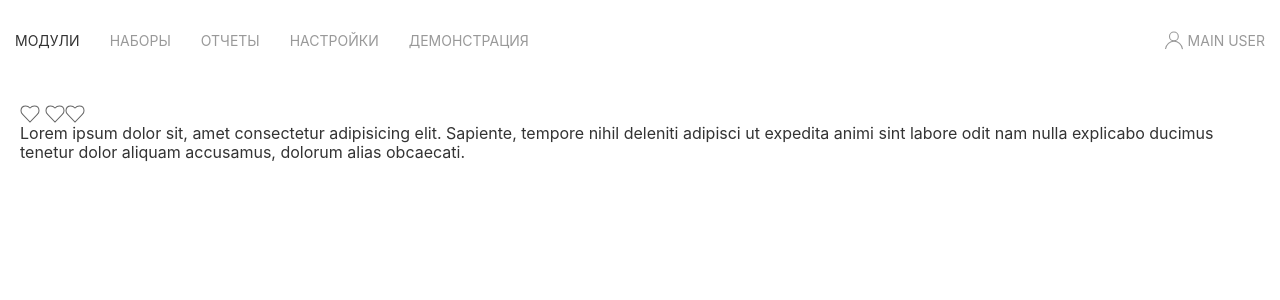
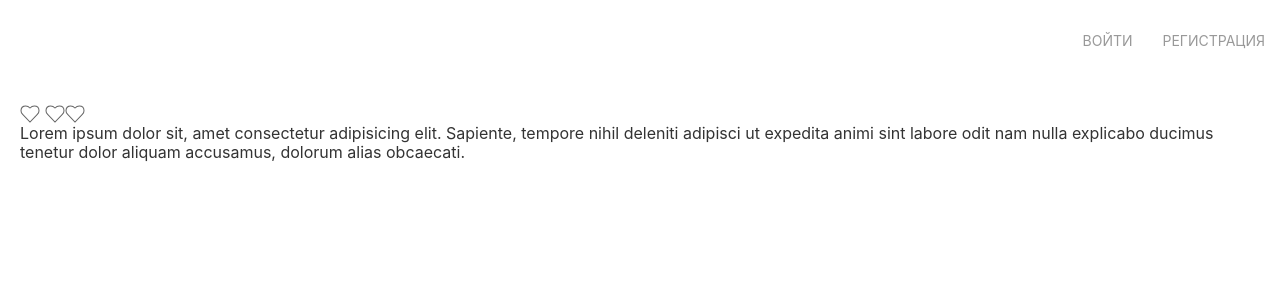
Before and after one commit to Efim27/djangochat, a Django app: page / in a window 1280 px wide. Shown: the top 300 px of the page. Run offline with Django 3.2, Linux system fonts and the light colour scheme.

Commit message:
Меню

```diff
--- a/main/templates/main/partials/header.html
+++ b/main/templates/main/partials/header.html
@@ -2,39 +2,26 @@
    <div class="uk-navbar-container uk-navbar-transparent nav__content" uk-navbar>
       <div class="uk-navbar-left">
          <ul class="uk-navbar-nav">
-            <li class="uk-active">
-               <a href="/line_modules/list">Модули</a>
-               <div class="uk-navbar-dropdown">
-                  <ul class="uk-nav uk-navbar-dropdown-nav">
-                     <li class="uk-active"><a href="/line_modules/list">Список</a></li>
-                     <li><a href="/line_modules/create">Добавить</a></li>
-                  </ul>
-               </div>
-            </li>
-            <li>
-               <a href="/datasets/list">Наборы</a>
-               <div class="uk-navbar-dropdown">
-                  <ul class="uk-nav uk-navbar-dropdown-nav">
-                     <li class="uk-active"><a href="/datasets/list">Список</a></li>
-                     <li><a href="/datasets/create">Добавить</a></li>
-                  </ul>
-               </div>
-            </li>
-            <li><a href="/logs">Отчеты</a></li>
-            <li><a href="/settings">Настройки</a></li>
-            <li><a href="/demo">Демонстрация</a></li>
+            {% if user.is_authenticated %}
+               <li><a href="/user/list">Пользователи</a></li>
+            {% endif %}
          </ul>
       </div>
       <div class="uk-navbar-right">
          <ul class="uk-navbar-nav">
+            {% if user.is_authenticated %}
                <li>
                   <a href="#"><span uk-icon="user"> </span><span>Main User</span></a>
                   <div class="uk-navbar-dropdown">
                      <ul class="uk-nav uk-navbar-dropdown-nav">
-                     <li><a href="#">Выйти</a></li>
+                        <li><a href="/logout">Выйти</a></li>
                      </ul>
                   </div>
                </li>
+            {% else %}
+               <li><a href="/signin">Войти</a></li>
+               <li><a href="/signup">Регистрация</a></li>
+            {% endif %}
          </ul>
       </div>
    </div>
```
Lines whose indentation alone changed are shown as unchanged.
